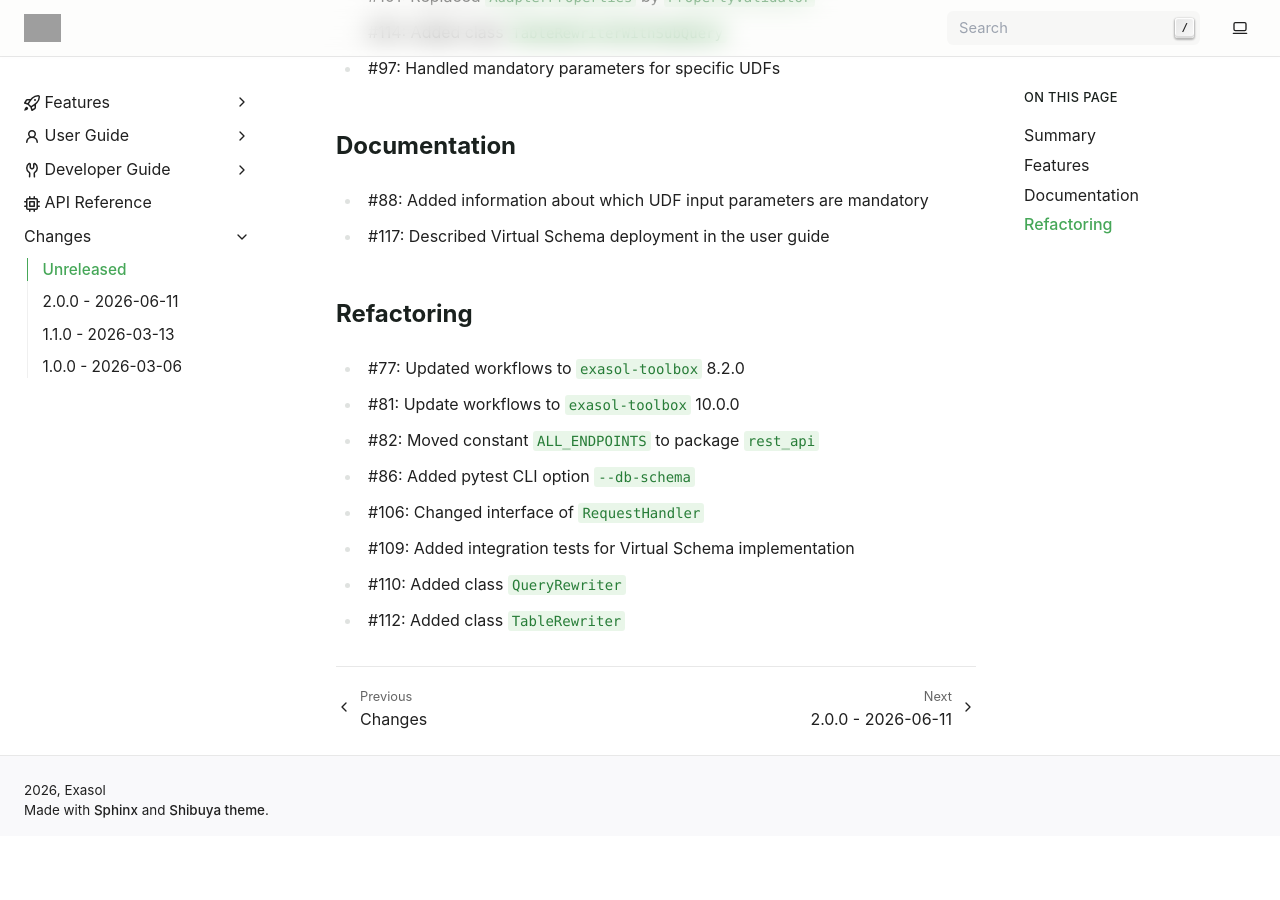
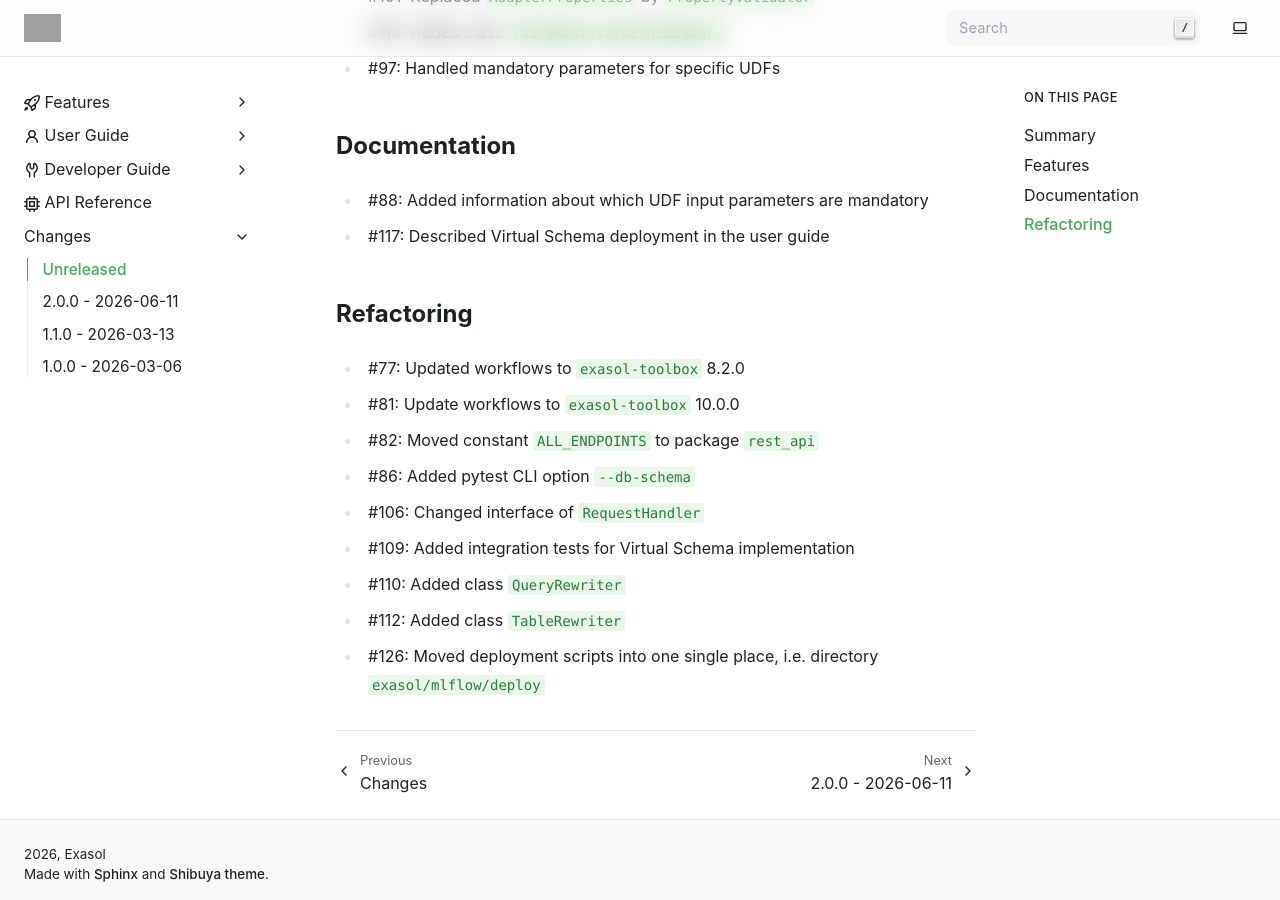
Before and after one commit to exasol/mlflow-plugin, a Sphinx documentation site: the page built from doc/changes/unreleased.md, in a window 1280 px wide and 900 px high, scrolled down 626 px. Built offline with Sphinx 7.4.7, drawn with Linux system fonts in a browser that asks for light colours; pages that are not in the unit, such as notebooks, are missing from menus; before the commit the page ends 1462 px from its top, so only the background shows below that; grey boxes are pictures that could not be loaded.

Commit message:
#126: Moved deployment scripts into one single place
i.e. directory `exasol/mlflow/deploy`

```diff
--- a/doc/changes/unreleased.md
+++ b/doc/changes/unreleased.md
@@ -31,3 +31,4 @@ This release adds support for accessing the MLflow REST API via an Exasol Virtua
 * #109: Added integration tests for Virtual Schema implementation
 * #110: Added class `QueryRewriter`
 * #112: Added class `TableRewriter`
+* #126: Moved deployment scripts into one single place, i.e. directory `exasol/mlflow/deploy`
```
